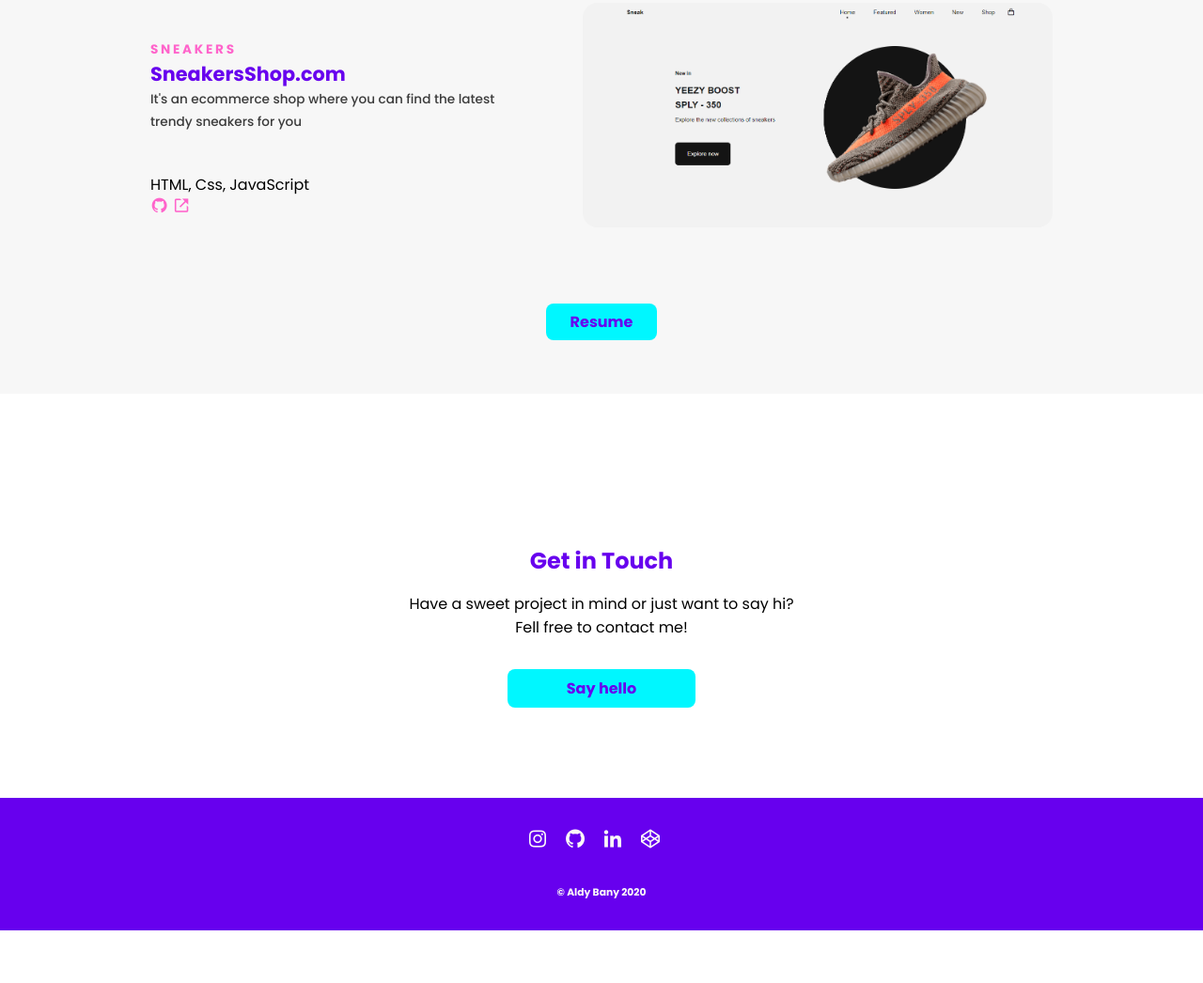
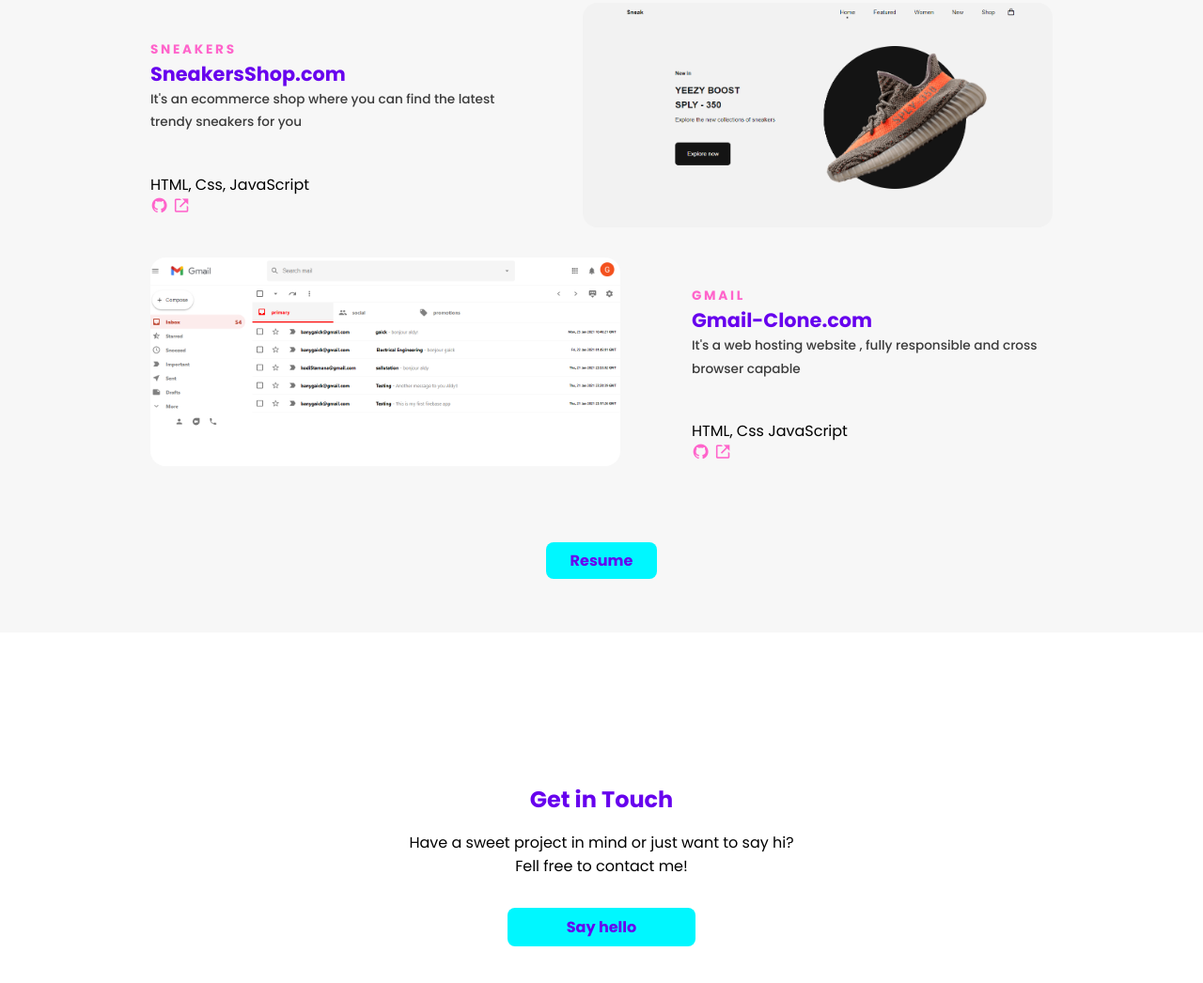
Before and after one commit to AldyBany/portfolio2, a plain HTML site: page index.html in a window 1280 px wide. Shown: the part 2666-3712 px from the top of the page at 94% size. Before the commit the page ends 3656 px from the top, so only its background shows below. Drawn offline with nearby package versions, Linux system fonts and the light colour scheme.

Commit message:
add new project

```diff
--- a/index.html
+++ b/index.html
@@ -207,10 +207,37 @@
                <img src="media/sneakers.PNG" alt="">
             </a>
         </div>
+
+
+        <!-- last Project -->
+        <div class="portfolio-container transition3 middle">
+            <a href="https://clone-9254b.web.app/" target="_blank">
+               <img src="media/gmail-clone.PNG" alt="">
+            </a>
+            <div class="portfolio-text middle-text">
+                <div class="inner">
+                    <p class="subtitle">Gmail</p>
+                    <p class="featured-title">
+                        <a href="https://clone-9254b.web.app/" target="_blank">Gmail-Clone.com</a>
+                    </p>
+                    <p class="featured-desc">It's a web hosting website , fully responsible and cross browser capable</p>
+                    <div class="project-details">
+                        <div class="skill-used">
+                           <p>HTML, Css JavaScript</p>
+                        </div>
+                        <div class="links">
+                            <a href="#"><i class='bx bxl-github'></i></a>
+                            <a href="#"><i class='bx bx-link-external'></i></a>
+
+                        </div>
+                    </div>
+                </div>
+            </div>
+        </div>
+
         <div class="resume">
             <a href="cv/Resume.pdf" class="resume-btn stagger1" download>Resume</a>
         </div>
-
     </section>
 
     <!-- Contact section -->
```
Also changed, not shown: media/gmail-clone.PNG (added).
